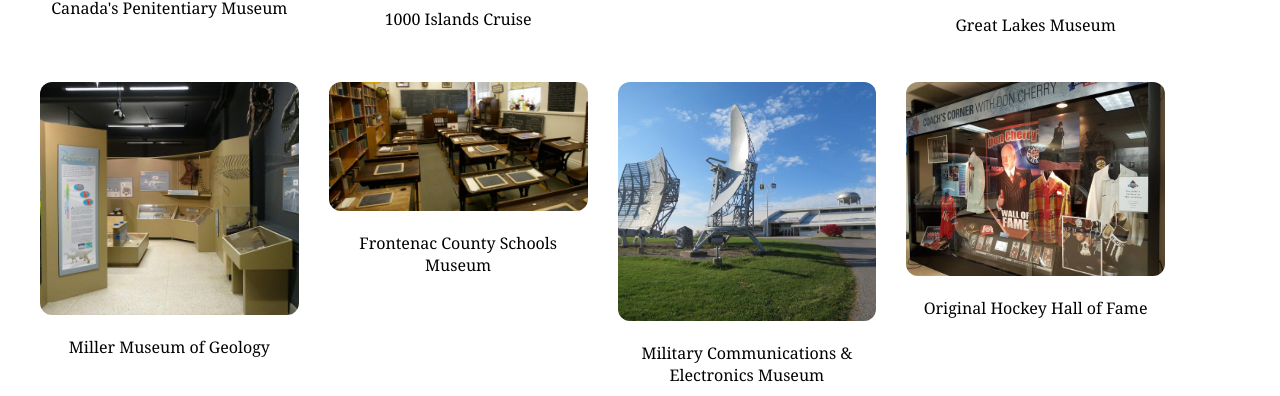
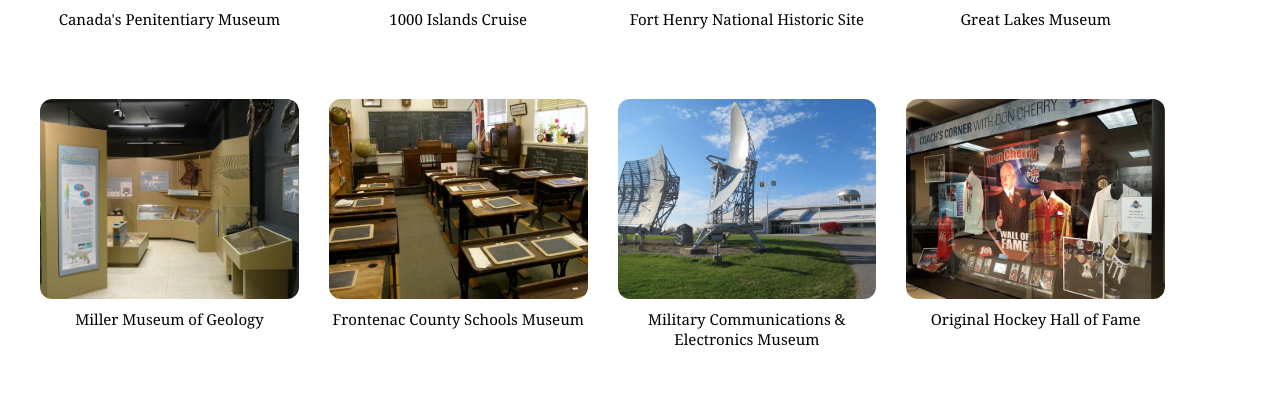
Before and after one commit to kesiyajacob/kingston-companions, a Flask app: template templates/dashboard.html in a window 1280 px wide. Shown: the part 1217-1613 px from the top of the page. Run offline with Flask 3, Linux system fonts and the light colour scheme; the template is opened without the code that fills it: values that come from a table or form of the project are taken from there, others are empty; data comes from the database, SQL or seed files in the repository.

Commit message:
Fixed image sizing in outing suggestions

```diff
--- a/static/dashboard.css
+++ b/static/dashboard.css
@@ -84,11 +84,26 @@ button {
 
 .activity-card {
     text-align: center;
+    display: flex;
+    flex-direction: column;
+    height: 270px;
+    transition: transform 0.2s ease;
 }
 
 .activity-card img {
     width: 100%;
+    height: 200px;        /* FIXED image height */
+    object-fit: cover;   /* crops nicely */
     border-radius: 12px;
+}
+
+.activity-card p {
+    margin-top: 10px;
+    font-size: 15px;
+}
+
+.activity-card:hover {
+    transform: translateY(-3px);
 }
 
 .interest-count {
```
